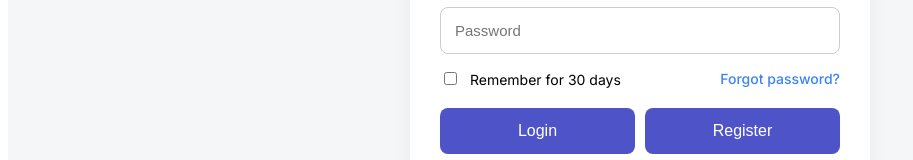
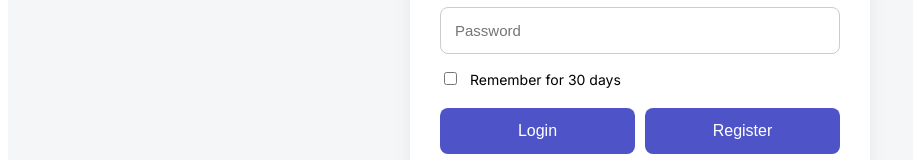
Before and after one commit to eac335/message-board-415, a website: page public/index.html in a window 1280 px wide. Shown: the part 397-557 px from the top of the page, without its empty margins (0-913 px from the left). Drawn offline with Linux system fonts and the light colour scheme.

Commit message:
Changed some front end stuff and message displayed

```diff
--- a/public/index.html
+++ b/public/index.html
@@ -21,7 +21,6 @@
           <input type="checkbox" id="rememberMe" />
           <label for="rememberMe">Remember for 30 days</label>
         </div>
-        <a href="#" class="forgot-password">Forgot password?</a>
       </div>
 
       <div style="display: flex; gap: 10px; justify-content: center;">
@@ -43,7 +42,7 @@
       // ✅ Privacy-safe logging
       console.log("🔐 User session active");
       console.log(`📦 Stored in: ${remember ? 'localStorage' : 'sessionStorage'}`);
-      console.log('🍪 Cookies:', document.cookie || 'No accessible cookies');
+      console.log('🍪 Cookies:', document.cookie ? 'Cookies set' : 'No accessible cookies');
     }
 
     async function login() {
```
Also changed, not shown: public/topic.html (+1 -1 lines), public/topics.html (+1 -1 lines).
